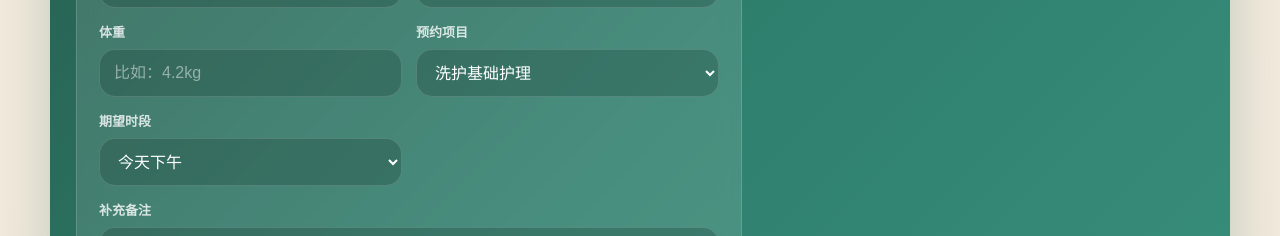
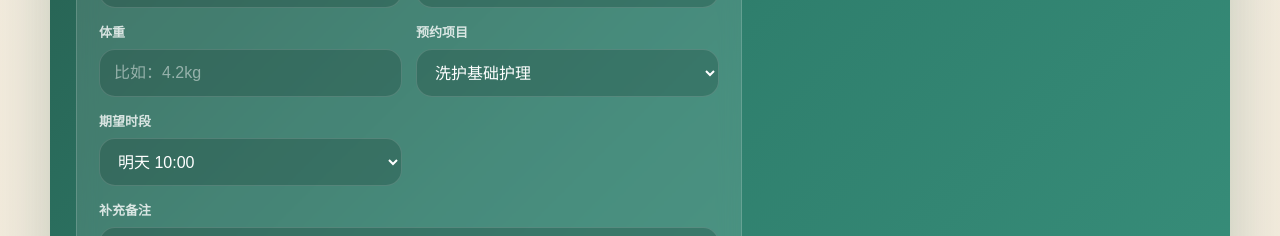
Before and after one commit to Mengsha0426/pet_care, a Next.js app: page / in a window 1280 px wide. Shown: the part 4762-4998 px from the top of the page. Built offline with nearby package versions, Linux system fonts and the light colour scheme.

Commit message:
Set default booking time to tomorrow morning

```diff
--- a/components/sections/CtaSection.tsx
+++ b/components/sections/CtaSection.tsx
@@ -10,7 +10,7 @@ export function CtaSection() {
   const [petType, setPetType] = useState("猫咪");
   const [weight, setWeight] = useState("");
   const [service, setService] = useState("洗护基础护理");
-  const [timeSlot, setTimeSlot] = useState("今天下午");
+  const [timeSlot, setTimeSlot] = useState("明天 10:00");
   const [notes, setNotes] = useState("");
   const [copyLabel, setCopyLabel] = useState("复制预约信息");
 
@@ -120,6 +120,7 @@ export function CtaSection() {
                 <select name="timeSlot" value={timeSlot} onChange={(event) => setTimeSlot(event.target.value)}>
                   <option value="今天上午">今天上午</option>
                   <option value="今天下午">今天下午</option>
+                  <option value="明天 10:00">明天 10:00</option>
                   <option value="明天上午">明天上午</option>
                   <option value="明天下午">明天下午</option>
                 </select>
```
